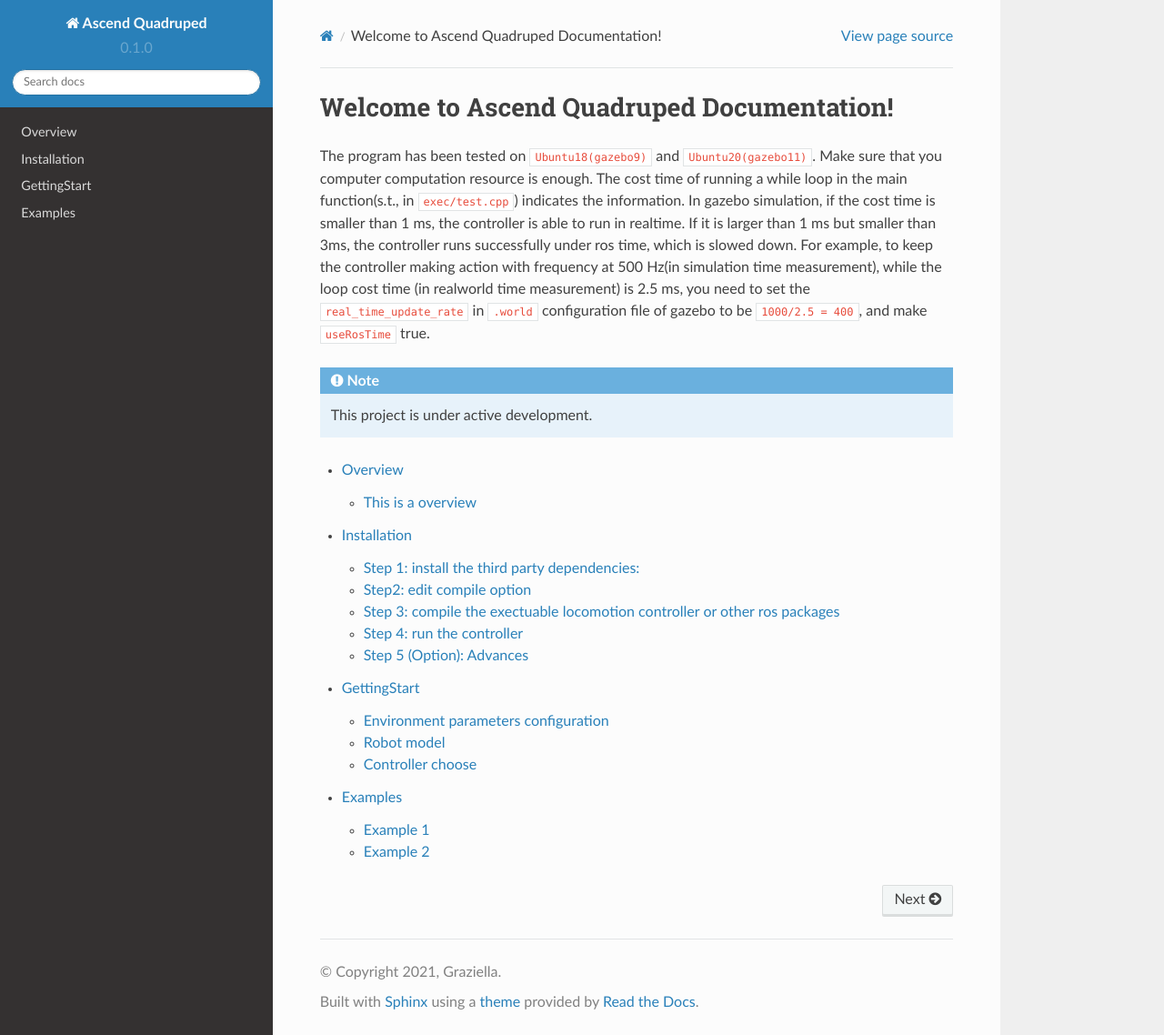
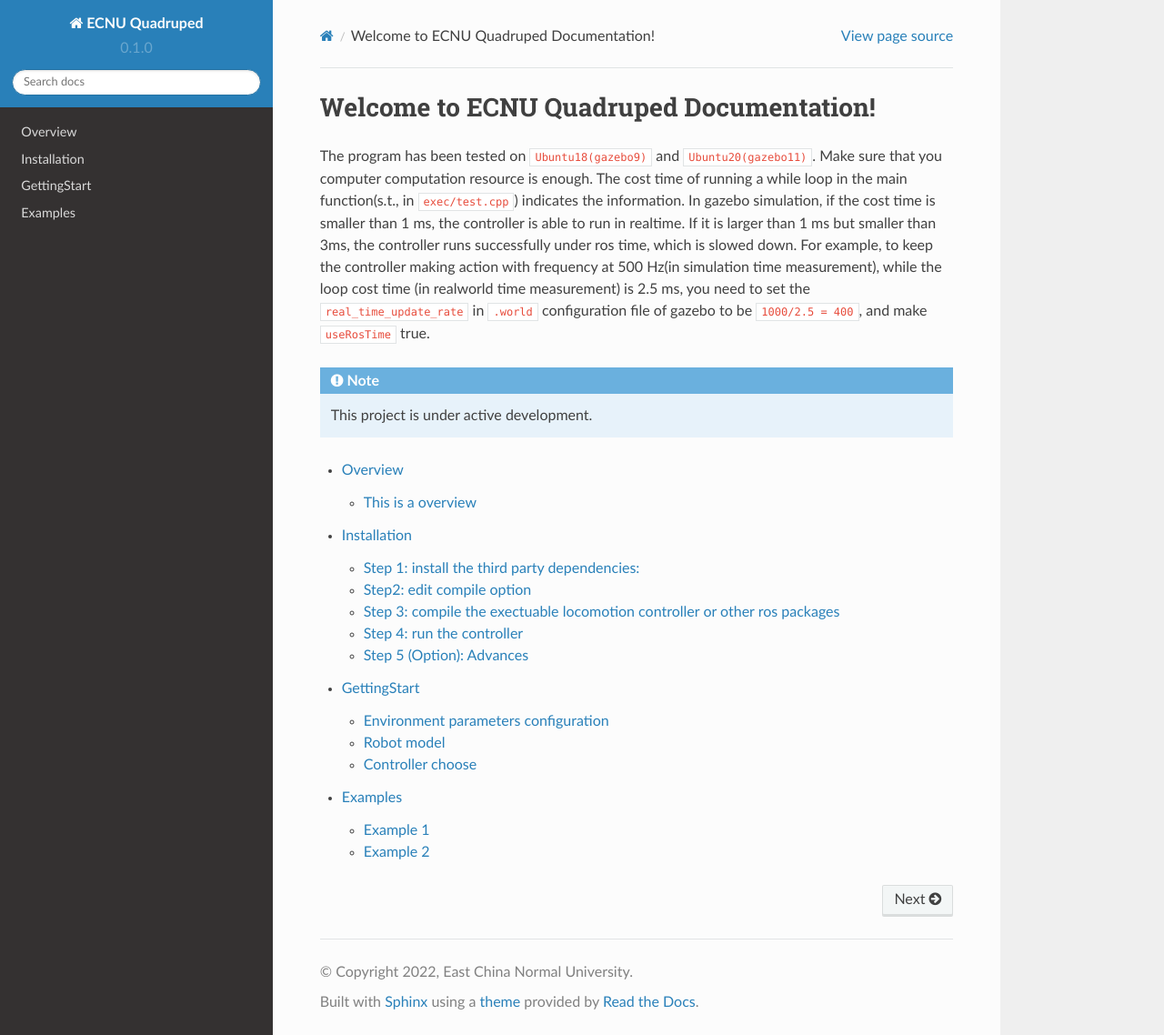
Before and after one commit to TopHillRobotics/quadruped-robot-docs, a Sphinx documentation site: the page built from docs/source/index.rst, in a window 1280 px wide and 1138 px high. Shown: the whole window at 91% size. Built offline with Sphinx 7.4.7 and the Read the Docs theme 2.0.0, drawn with Linux system fonts in a browser that asks for light colours.

Commit message:
remove ascend description

```diff
--- a/docs/source/conf.py
+++ b/docs/source/conf.py
@@ -2,8 +2,8 @@
 
 # -- Project information
 
-project = 'Ascend Quadruped'
-copyright = '2021, Graziella'
+project = 'ECNU Quadruped'
+copyright = '2022, East China Normal University'
 author = 'Gong, Ke'
 
 release = '0.1'
--- a/docs/source/index.rst
+++ b/docs/source/index.rst
@@ -1,4 +1,4 @@
-Welcome to Ascend Quadruped Documentation!
+Welcome to ECNU Quadruped Documentation!
 ===========================================
 
 The program has been tested on ``Ubuntu18(gazebo9)`` and ``Ubuntu20(gazebo11)``.
```
